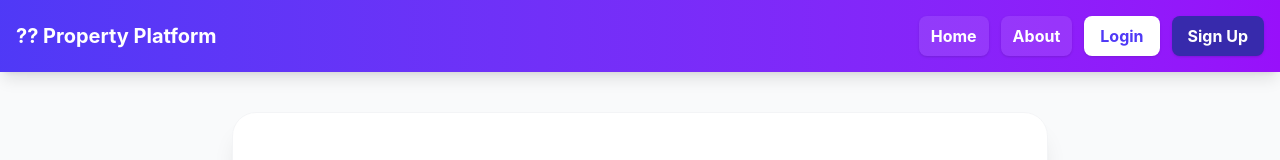
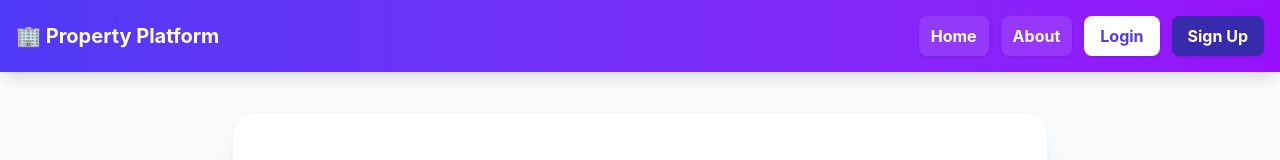
Before and after one commit to GohilRavirajsinh/Property-Rental-Maintenance-Amenity-Management-Plateform, a React (Vite) app in the folder client/: page /about in a window 1280 px wide. Shown: the top 160 px of the page. Built offline with nearby package versions, Linux system fonts and the light colour scheme.

Commit message:
fix: encode emoji properly in navbar

```diff
--- a/client/src/components/Navbar.jsx
+++ b/client/src/components/Navbar.jsx
@@ -14,7 +14,7 @@ const Navbar = () => {
         <nav className="bg-gradient-to-r from-indigo-600 to-purple-600 text-white shadow-lg sticky top-0 z-50">
             <div className="p-4 flex justify-between items-center max-w-7xl mx-auto w-full">
                 <h1 className="text-xl font-bold cursor-pointer" onClick={() => navigate('/')}>
-                    ?? Property Platform
+                    🏢 Property Platform
                 </h1>
                 <div className="flex space-x-3 items-center">
                     <button
```
